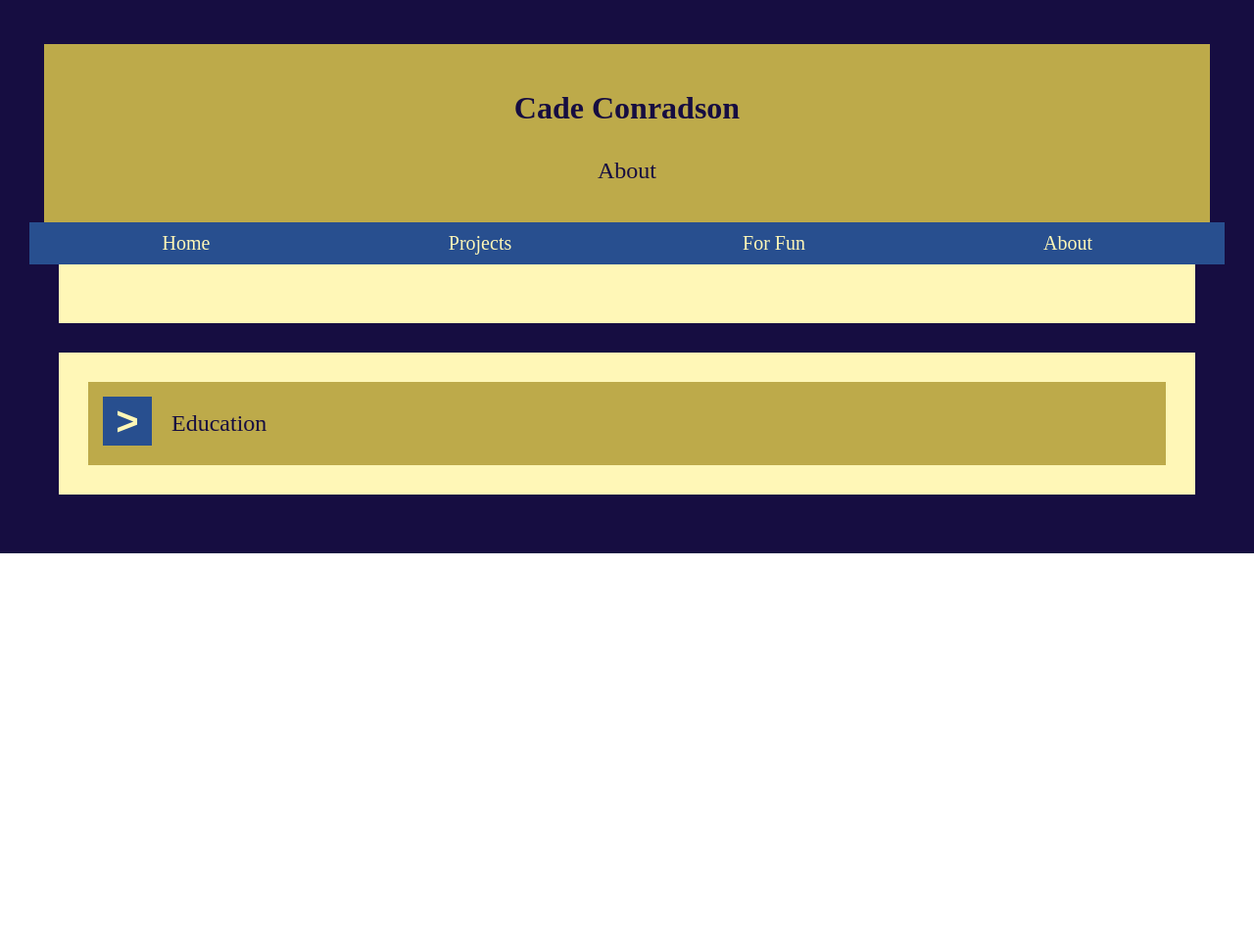
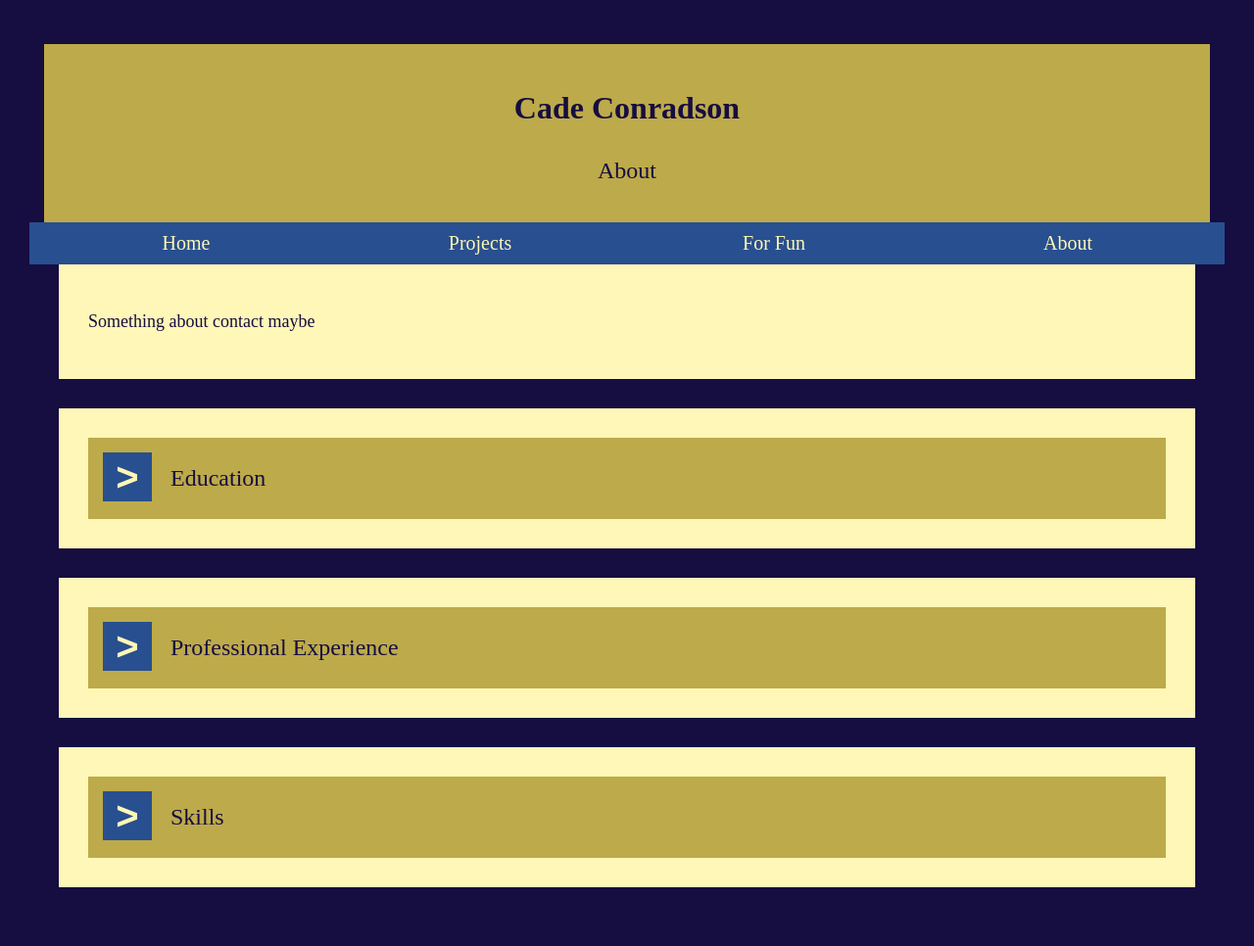
Before and after one commit to cconradson/cconradson.github.io, a Jekyll site: the page built from about.html, in a window 1280 px wide. Shown: the whole page at 98% size. Built offline with Jekyll 4.4.1, drawn with Linux system fonts in a browser that asks for light colours; before the commit the page ends 900 px from its top, so only the background shows below that.

Commit message:
More dropdowns on about

```diff
--- a/about.html
+++ b/about.html
@@ -18,9 +18,40 @@ document.getElementById("drop-edu").style.top = "-38px";
 document.getElementById("edu").style.display = "none";
 }
 }
+
+var proclicks = 0;
+function proDrop() {
+proclicks++;
+if (educlicks % 2) {
+document.getElementById("drop-pro").style.transform = "rotate(90deg)";
+document.getElementById("drop-pro").style.top = "-38px";
+document.getElementById("pro").style.display = "block";
+}
+else {
+document.getElementById("drop-pro").style.transform = "rotate(0deg)";
+document.getElementById("drop-pro").style.top = "-38px";
+document.getElementById("pro").style.display = "none";
+}
+}
+
+var skillclicks = 0;
+function skillDrop() {
+skillclicks++;
+if (educlicks % 2) {
+document.getElementById("drop-skill").style.transform = "rotate(90deg)";
+document.getElementById("drop-skill").style.top = "-38px";
+document.getElementById("skill").style.display = "block";
+}
+else {
+document.getElementById("drop-skill").style.transform = "rotate(0deg)";
+document.getElementById("drop-skill").style.top = "-38px";
+document.getElementById("skill").style.display = "none";
+}
+}
 </script>
 
 <div class="body">
+	<p>Something about contact maybe</p>
 </div>
 
 <div class="body">
@@ -34,3 +65,27 @@ document.getElementById("edu").style.display = "none";
 		<p>Some filler for now</p>
 	</div>
 </div>
+
+<div class="body">
+	<div class="droptop">
+		<button class="drop" onclick=proDrop()><p id="drop-pro">></p></button>
+		<div class="droptitle">
+			<p>Professional Experience</p>
+		</div>
+	</div>
+	<div id="pro" class="dropdown">
+		<p>Some filler for now</p>
+	</div>
+</div>
+
+<div class="body">
+	<div class="droptop">
+		<button class="drop" onclick=skillDrop()><p id="drop-skill">></p></button>
+		<div class="droptitle">
+			<p>Skills</p>
+		</div>
+	</div>
+	<div id="skill" class="dropdown">
+		<p>Some filler for now</p>
+	</div>
+</div>
--- a/assets/css/main.css
+++ b/assets/css/main.css
@@ -224,7 +224,7 @@ a.img {
 
 .droptitle {
 	float: left;
-	padding: 5px;
+	padding: 4px;
 }
 
 .droptop:after {
```
